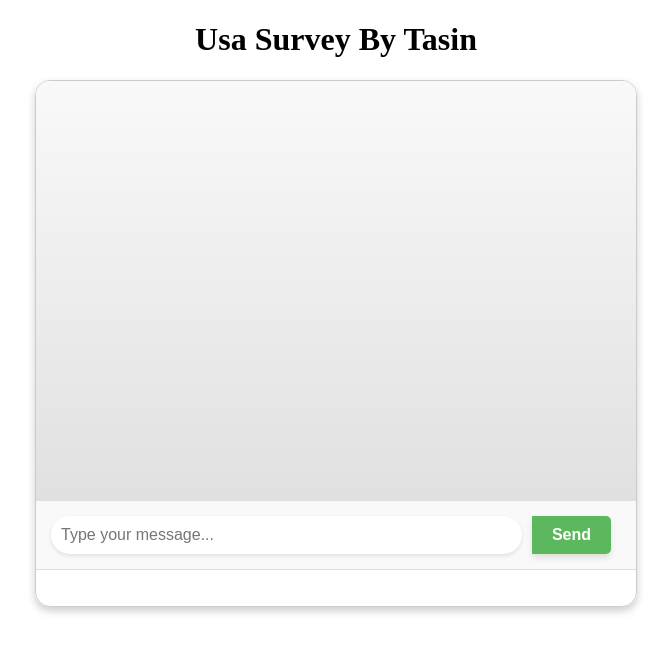
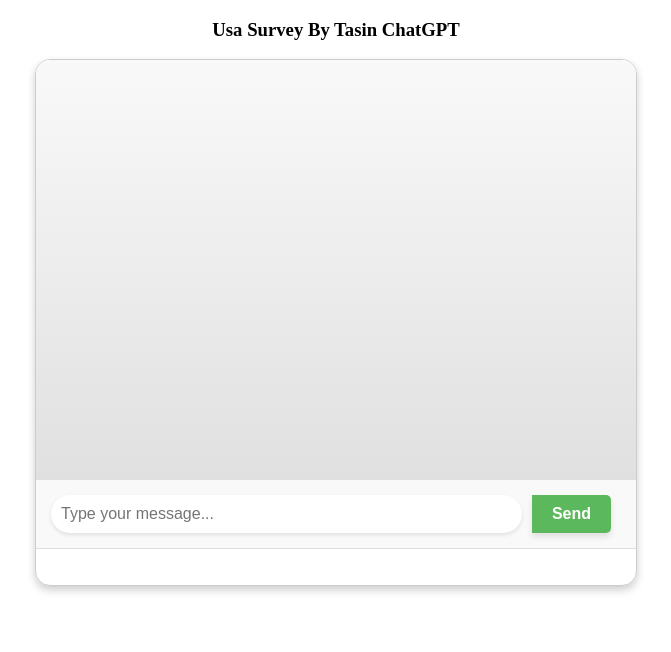
Before and after one commit to Madison112917/tasinchatgpt, a plain HTML site: page index.html in a window 1280 px wide. Shown: the whole page, without its empty margins (304-975 px from the left). Drawn offline with Linux system fonts and the light colour scheme.

Commit message:
Update index.html

```diff
--- a/index.html
+++ b/index.html
@@ -182,7 +182,7 @@
 
     </style>
 </head>
-<body><center><h1>Usa Survey By Tasin</h1></center>
+<body><center><h3>Usa Survey By Tasin ChatGPT</h3></center>
     <div id="chat-container">
         <div id="chat-box"></div>
         <div class="button-container">
```
